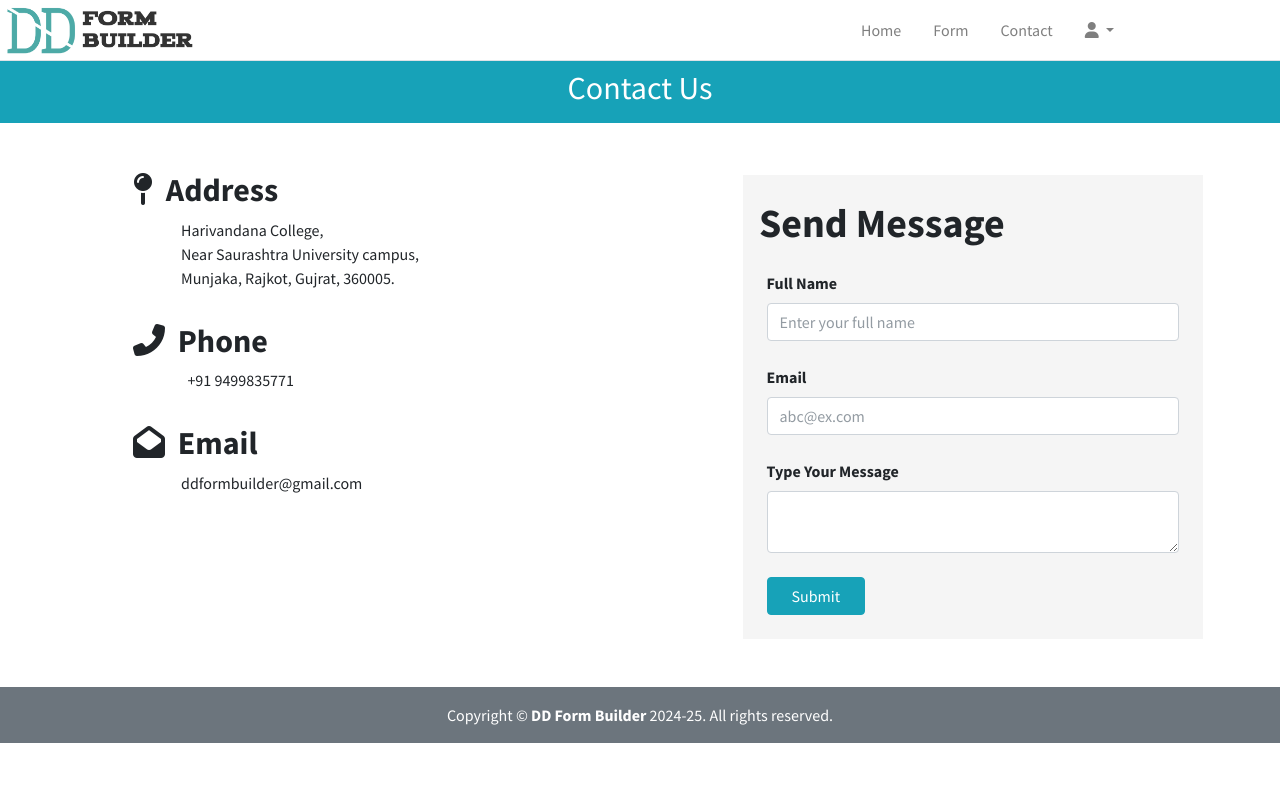
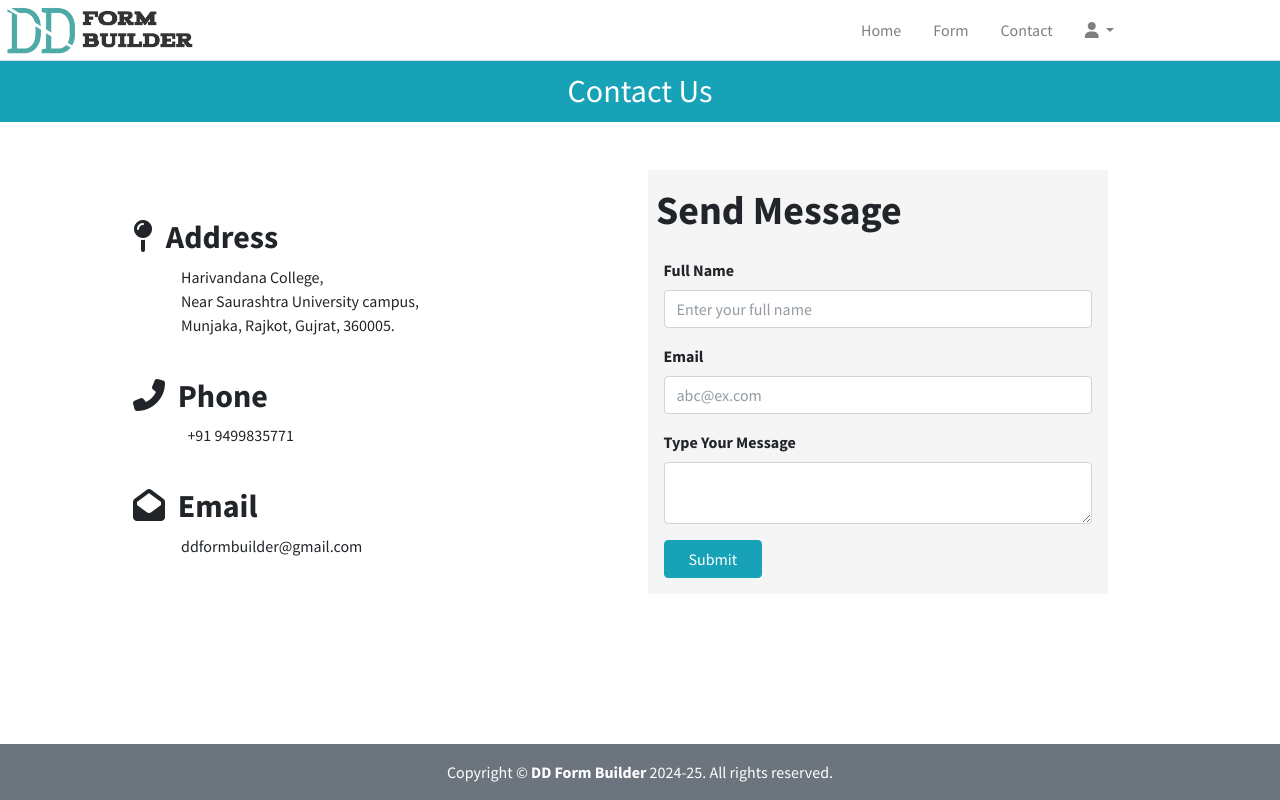
Before and after one commit to Darshil122/DD_FORM_BUILDER, a PHP site: page /contact.php in a window 1280 px wide. Run offline with PHP 8.4, Linux system fonts and the light colour scheme; a user stored in the database is signed in; some libraries are stand-ins or nearby versions.

Commit message:
Update file

```diff
--- a/form_builder/Include/script.php
+++ b/form_builder/Include/script.php
@@ -4,6 +4,9 @@
 <script src="plugins/jquery/jquery.min.js"></script>
 <!-- jQuery UI 1.11.4 -->
 <script src="plugins/jquery-ui/jquery-ui.min.js"></script>
+<script src="https://ajax.googleapis.com/ajax/libs/jquery/3.6.0/jquery.min.js"></script>
+<script src="https://cdnjs.cloudflare.com/ajax/libs/jquery-validate/1.19.5/jquery.validate.min.js"></script>
+
 <!-- Bootstrap 4 -->
 <script src="plugins/bootstrap/js/bootstrap.bundle.min.js"></script>
 <script src="plugins/overlayScrollbars/js/jquery.overlayScrollbars.min.js"></script>
--- a/form_builder/contact.php
+++ b/form_builder/contact.php
@@ -13,22 +13,22 @@
 <body>
     <div class="wrapper">
         <!-- header -->
-        <nav class="main-header navbar navbar-expand navbar-white navbar-light p-0 ml-0">
+        <nav class="main-header navbar navbar-expand navbar-white navbar-light p-0 ml-0 fixed-top">
             <?php include "./Include/header.php"; ?>
             </nav>
 
         <section id="content">
             <div class="content-wrap">
                 <div class="container-fluid">
-                    <div class="row mt-auto p-2 justify-content-center bg-info">
-                        <div class="col-lg-12">
+                    <div class="row mt-auto p-1 pt-5 justify-content-center bg-info">
+                        <div class="col-lg-12 pt-4">
                             <h2 class="text-center">Contact Us</h2>
                         </div>
                     </div>
                 </div>
                 <div class="container">
                     <div class="row mt-5">
-                        <div class="col-lg-7">
+                        <div class="col-lg-6 mt-5">
                             <div class="row ml-5">
                                 <div class="col-10">
                                     <h2 class="font-weight-bold"><i class="fas fa-map-pin"></i>&nbsp;&nbsp;Address</h2>
@@ -36,42 +36,41 @@
                                         Near Saurashtra University campus, <br>Munjaka, Rajkot, Gujrat, 360005.</p>
                                 </div>
                                 <div class="w-100"></div>
-                                <div class="col-10 mt-3">
+                                <div class="col-10 mt-4">
                                     <h2 class="font-weight-bold"><i class="fas fa-phone-alt"></i>&nbsp;&nbsp;Phone</h2>
                                     <p class="ml-5">&nbsp;&nbsp;+91 9499835771</p>
                                 </div>
                                 <div class="w-100"></div>
-                                <div class="col-10 mt-3">
+                                <div class="col-10 mt-4">
                                     <h2 class="font-weight-bold"><i class="fas fa-envelope-open"></i>&nbsp;&nbsp;Email</h2>
                                     <p class="ml-5">ddformbuilder@gmail.com</p>
                                 </div>
                             </div>
                         </div>
                         <div class="col-lg-5">
-                            <div class="opening-table p-4 mt-1" style="background-color: #f5f5f5">
-                                <form method="post">
+                            <div class="opening-table p-3" style="background-color: #f5f5f5">
+                                <form method="post" id="fbmsg">
                                     <div class="row">
                                         <h1 class="font-weight-bold mb-4">Send Message</h1>
-                                        <div class="col-12 mb-4">
+                                        <div class="col-12 mb-3">
                                             <label for="name" class="form-label">Full Name</label>
                                             <input type="text" name="name" id="name" class="form-control"
                                                 placeholder="Enter your full name">
                                         </div>
-                                        <div class="col-12 mb-4">
+                                        <div class="col-12 mb-3">
                                             <label for="email">Email</label>
-                                            <input type="email" class="form-control" name="email"
+                                            <input type="email" class="form-control" name="email" id="email"
                                                 placeholder="abc@ex.com">
                                         </div>
-                                        <div class="col-12 mb-4">
+                                        <div class="col-12 mb-3">
                                             <label for="msg">Type Your Message</label><br>
                                             <textarea name="msg" id="msg" class="form-control"></textarea>
                                         </div>
                                         <div class="col-6">
-                                            <button type="submit" class="px-4 btn btn-info" onclick = "feedback()">Submit</button>
+                                            <button type="submit" class="px-4 btn btn-info">Submit</button>
                                         </div>
                                     </div>
                                 </form>
-
                             </div>
                         </div>
                     </div>
@@ -82,11 +81,44 @@
 
         <!-- footer -->
     </div>
-    <footer class="p-3 mt-5 fs-large d-flex justify-content-center bg-secondary">
+    <footer class="p-3 mt-5 fs-large d-flex justify-content-center bg-secondary fixed-bottom">
         Copyright &copy;&nbsp;<strong>DD Form Builder</strong>&nbsp;2024-25.
         All rights reserved.
     </footer>
 </body>
 <?php include "./Include/script.php"; ?>
+<script>
+    $(document).ready(function () {
+        $("#fbmsg").validate({
+            rules: {
+                name: {
+                    required: true
+                },
+                email: {
+                    required: true,
+                    email: true
+                },
+                msg: {
+                    required: true
+                }
+            },
+            messages: {
+                name: {
+                    required: "<span class='text-danger'>Please enter your full name"
+                },
+                email: {
+                    required: "<span class='text-danger'>Please enter your email address",
+                    email: "<span class='text-danger'>Please enter a valid email address"
+                },
+                msg: {
+                    required: "<span class='text-danger'>Please enter a message"
+                }
+            },
+            submitHandler: function (form) {
+                form.submit();
+            }
+        });
+    });
+</script>
 
 </html>
--- a/form_builder/script.js
+++ b/form_builder/script.js
@@ -81,10 +81,11 @@ document.addEventListener("DOMContentLoaded", () => {
   function createFieldTemplate(label, inputHTML) {
     return `
       <div class="form-field dragg" draggable="true" style="grid-column: span 1;">
-        <label class="form-label">
-          <input type="text" class="label-input" value="${label}">
+       <label class="form-label">
+       <input type="text" class="label-input" value="${label}" oninput="updateLabel(this)">
         </label>
         ${inputHTML}
+        <button class="toggle-width-btn" type="button" onclick="toggleFieldWidth(this)">Toggle Width</button>
       </div>
     `;
   }
@@ -201,6 +202,11 @@ document.addEventListener("DOMContentLoaded", () => {
   const formNameInput = document.getElementById("formName");
   const formDataInput = document.getElementById("form_data");
 
+  // Update the label text as user changes it
+  window.updateLabel = function(inputElement) {
+    // Update label live, if needed
+  };
+
   function createForm() {
     const formName = formNameInput.value;
     if (!formName) {
@@ -212,12 +218,19 @@ document.addEventListener("DOMContentLoaded", () => {
       const inputElement = field.querySelector("input, textarea, select");
       const labelElement = field.querySelector(".label-input");
 
+      // Detect the correct input type
+      let fieldType = "";
+      if (inputElement.tagName.toLowerCase() === "textarea") {
+        fieldType = "textarea";
+      } else if (inputElement.tagName.toLowerCase() === "select") {
+        fieldType = "select";
+      } else {
+        fieldType = inputElement.type;
+      }
+
       return {
-        label: labelElement ? labelElement.value : "",
-        type:
-          inputElement.tagName.toLowerCase() === "textarea"
-            ? "textarea"
-            : inputElement.type,
+        label: labelElement ? labelElement.value : "", // Get updated label
+        type: fieldType,
         name: inputElement.name || "",
         options:
           inputElement.tagName.toLowerCase() === "select"
@@ -257,42 +270,4 @@ document.addEventListener("DOMContentLoaded", () => {
       event.preventDefault();
       createForm();
     });
-
-  //feedback form
-  // document
-  //   .getElementById("contactForm")
-  //   .addEventListener("submit", function (event) {
-  //     event.preventDefault();
-  // function feedback(){
-  //     const feedbackData = {
-  //       name: document.getElementById("name").value,
-  //       email: document.getElementById("email").value,
-  //       msg: document.getElementById("msg").value,
-  //     };
-
-  //     fetch("FormController.php", {
-  //       method: "POST",
-  //       headers: {
-  //         "Content-Type": "application/json",
-  //       },
-  //       body: JSON.stringify(feedbackData),
-  //     })
-  //       .then((response) => response.json())
-  //       .then((data) => {
-  //         if (data.success) {
-  //           alert("Form submitted successfully!");
-  //         } else {
-  //           alert("Error: " + data.error);
-  //         }
-  //       })
-  //       .catch((error) => {
-  //         console.error("Error:", error);
-  //       });
-  //   }
-  //   document
-  //   .getElementById("dynamic-form")
-  //   .addEventListener("submit", (event) => {
-  //     event.preventDefault();
-  //     feedback();
-  //   });
 });
```
Also changed, not shown: form_builder/FormController.php (+24 -14 lines).
